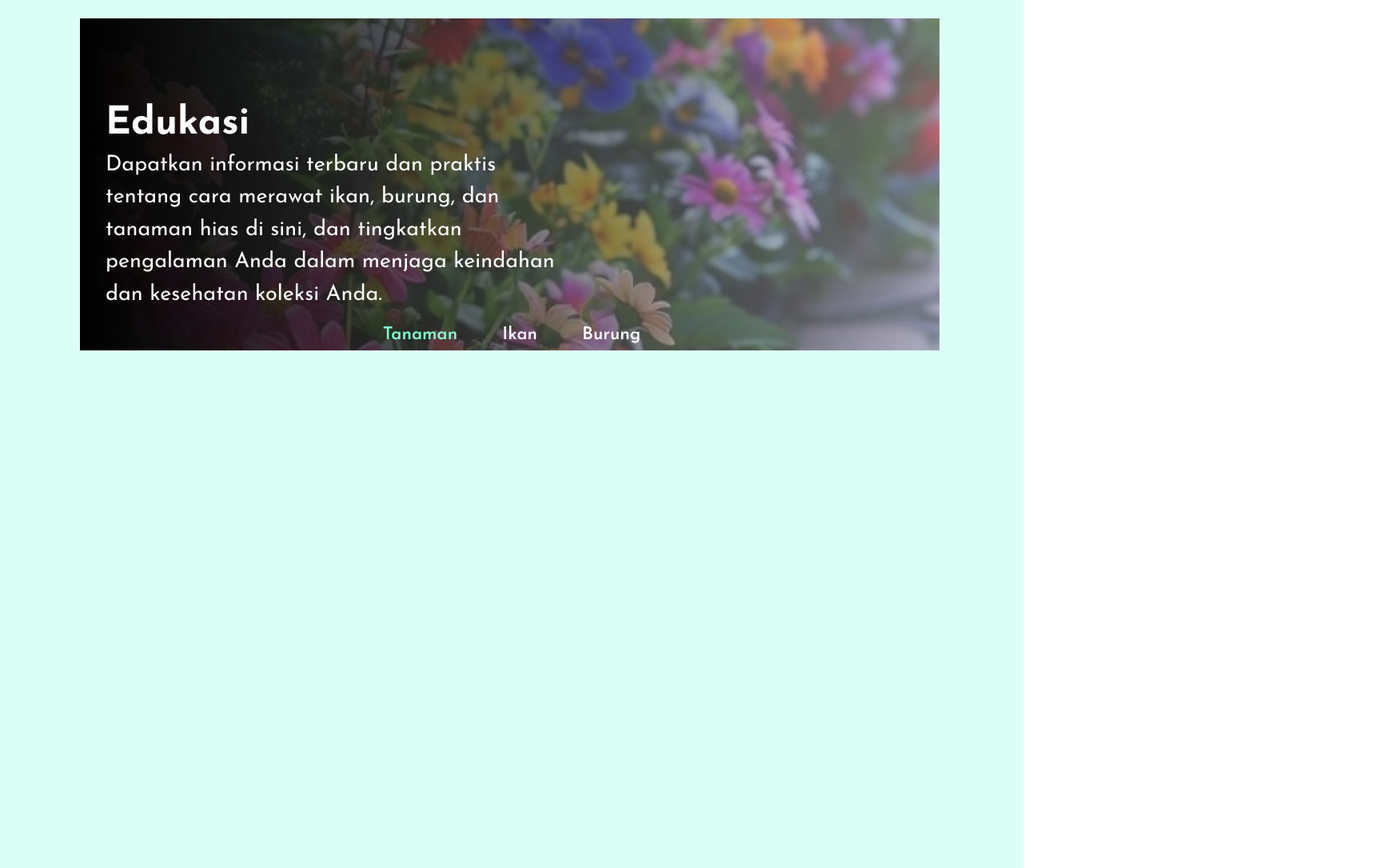
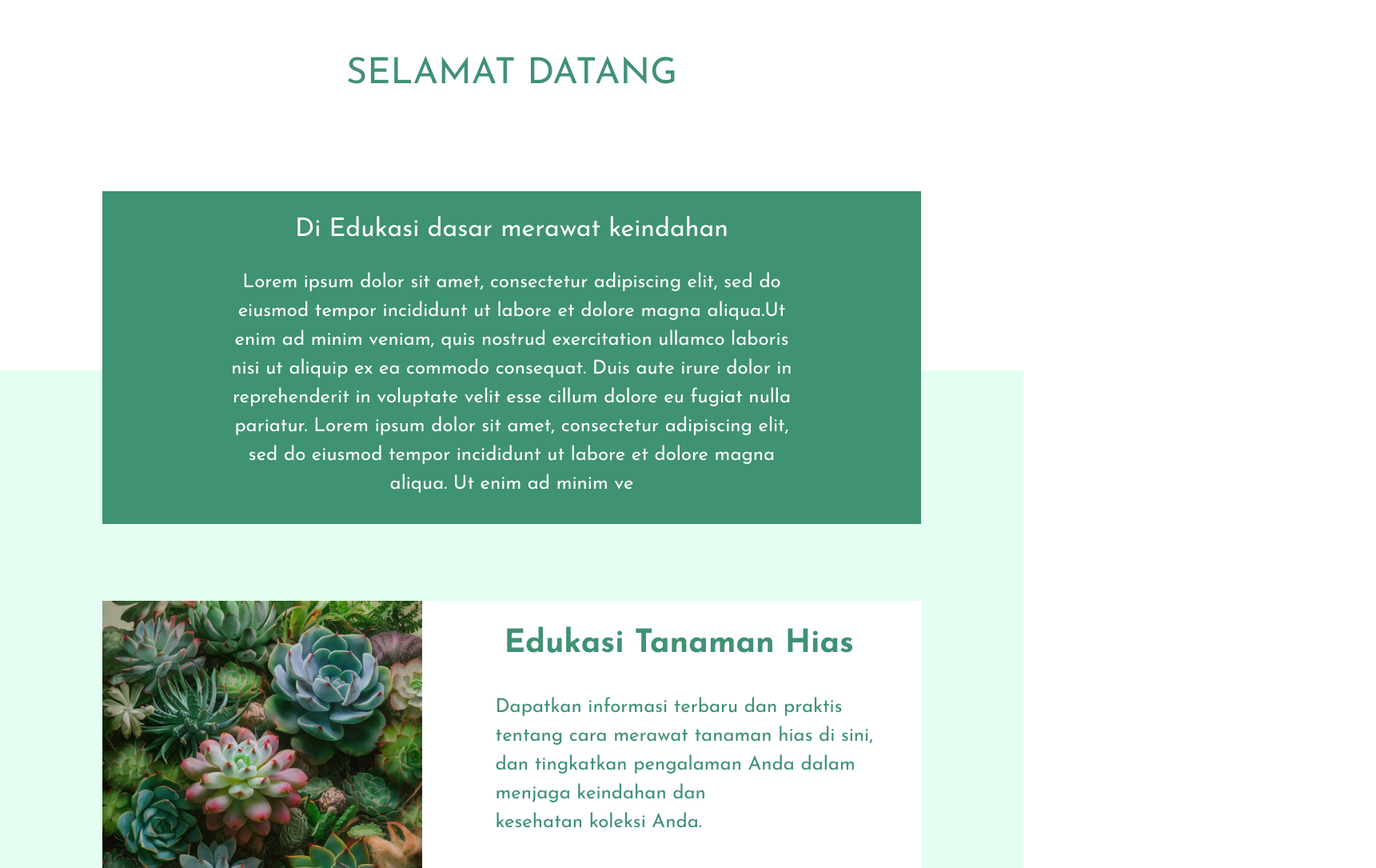
Before and after one commit to auliarahman789/ornatredec, a Next.js app: page /Edukasi in a window 1280 px wide. Shown: the part 120-1205 px from the top of the page at 80% size, 1721 px wide, since content can reach past the window. Built offline with nearby package versions, Linux system fonts and the light colour scheme.

Commit message:
halaman welcome edukasi

```diff
--- a/src/app/Edukasi/page.tsx
+++ b/src/app/Edukasi/page.tsx
@@ -1,13 +1,56 @@
 import React from "react";
-import Tanaman from "../components/Edukasi/Tanaman/tanaman";
-import Footer from "../components/homepage/footer";
+import Image from "next/image";
 
 function page() {
   return (
     <div>
       <div>
-        <Tanaman />
-        <Footer />
+        <h1 className="text-[#3F9272] text-[45px] text-center translate-y-20">
+          SELAMAT DATANG
+        </h1>
+      </div>
+      <div className="bg-[#3F9272] w-[80%] h-[65%] mx-auto pb-8 translate-y-48">
+        <h1 className="text-white text-[32px] text-center pt-6 pb-6">
+          Di Edukasi dasar merawat keindahan
+        </h1>
+        <div className="text-center pr-[15%] pl-[15%] text-white text-[24px]">
+          <span>
+            Lorem ipsum dolor sit amet, consectetur adipiscing elit, sed do
+            eiusmod tempor incididunt ut labore et dolore magna aliqua.Ut enim
+            ad minim veniam, quis nostrud exercitation ullamco laboris nisi ut
+            aliquip ex ea commodo consequat. Duis aute irure dolor in
+            reprehenderit in voluptate velit esse cillum dolore eu fugiat nulla
+            pariatur. Lorem ipsum dolor sit amet, consectetur adipiscing elit,
+            sed do eiusmod tempor incididunt ut labore et dolore magna aliqua.
+            Ut enim ad minim ve
+          </span>
+        </div>
+      </div>
+      <div className="bg-[#E4FFF2] min-h-screen mx-auto">
+        <div className="translate-y-72">
+          <div className="bg-white w-[80%] mx-auto">
+            <div className="flex flex-row">
+              <Image
+                src="/img/Daun hias.png"
+                width={400}
+                height={434}
+                alt="bunga"
+              />
+              <h1 className="text-[40px] text-[#3F9272] font-bold text-end pl-[10%] pt-6">
+                Edukasi Tanaman Hias
+              </h1>
+            </div>
+            <div className="pl-[48%] -translate-y-56 text-[#3F9272] pr-10 text-[24px]">
+              <p>
+                Dapatkan informasi terbaru dan praktis tentang cara merawat
+                tanaman hias di sini, dan tingkatkan pengalaman Anda dalam
+                menjaga keindahan dan kesehatan koleksi Anda.
+              </p>
+            </div>
+          </div>
+          <div className="bg-black min-h-screen"></div>
+          <div className="bg-green-700 min-h-screen"></div>
+        </div>
       </div>
     </div>
   );
--- a/src/app/components/Edukasi/Tanaman/tanaman.tsx
+++ b/src/app/components/Edukasi/Tanaman/tanaman.tsx
@@ -39,7 +39,7 @@ function Tanaman() {
           <Image
             src="/img/Daun hias.png"
             className="w-full h-auto -translate-x-[10px]"
-            alt={"burung"}
+            alt={"daun"}
             width={400}
             height={434}
           />
--- a/src/app/components/welcome/page.tsx
+++ /dev/null
@@ -1,7 +0,0 @@
-import React from "react";
-
-function page() {
-  return <div>page</div>;
-}
-
-export default page;
```
